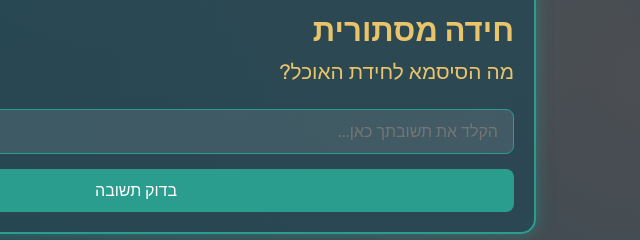
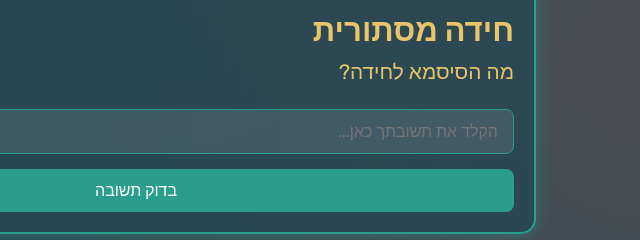
Before and after one commit to kakon4/EscapeRoom, a plain HTML site: page index.html in a window 1280 px wide. Shown: the part 714-954 px from the top of the page, 504-1144 px from the left. Drawn offline with Linux system fonts and the light colour scheme.

Commit message:
Update index.html

```diff
--- a/index.html
+++ b/index.html
@@ -206,7 +206,7 @@
         <div class="riddle-container">
             <div class="riddle">
                 <h2>חידה מסתורית</h2>
-                <p>מה הסיסמא לחידת האוכל?</p>
+                <p>מה הסיסמא לחידה?</p>
             </div>
             <div class="answer-input">
                 <input type="text" id="riddle-answer" placeholder="הקלד את תשובתך כאן...">
```
